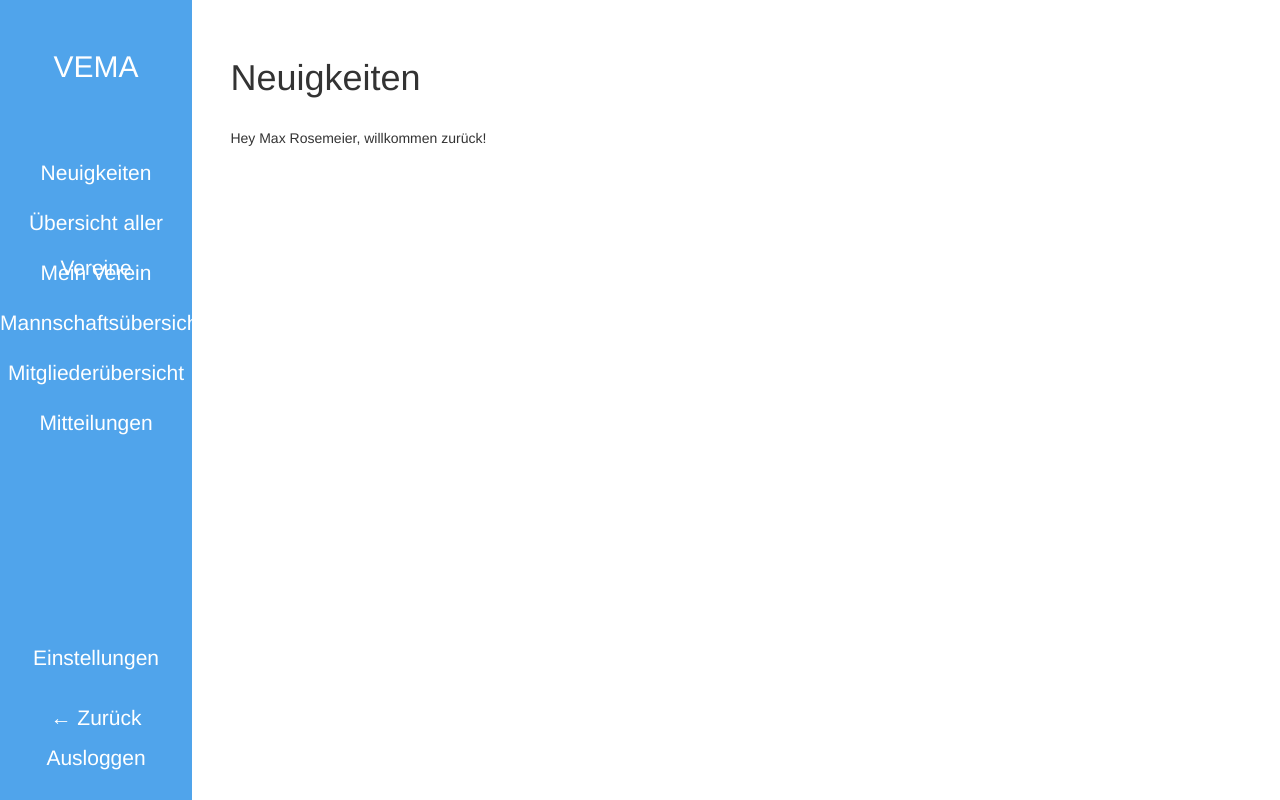
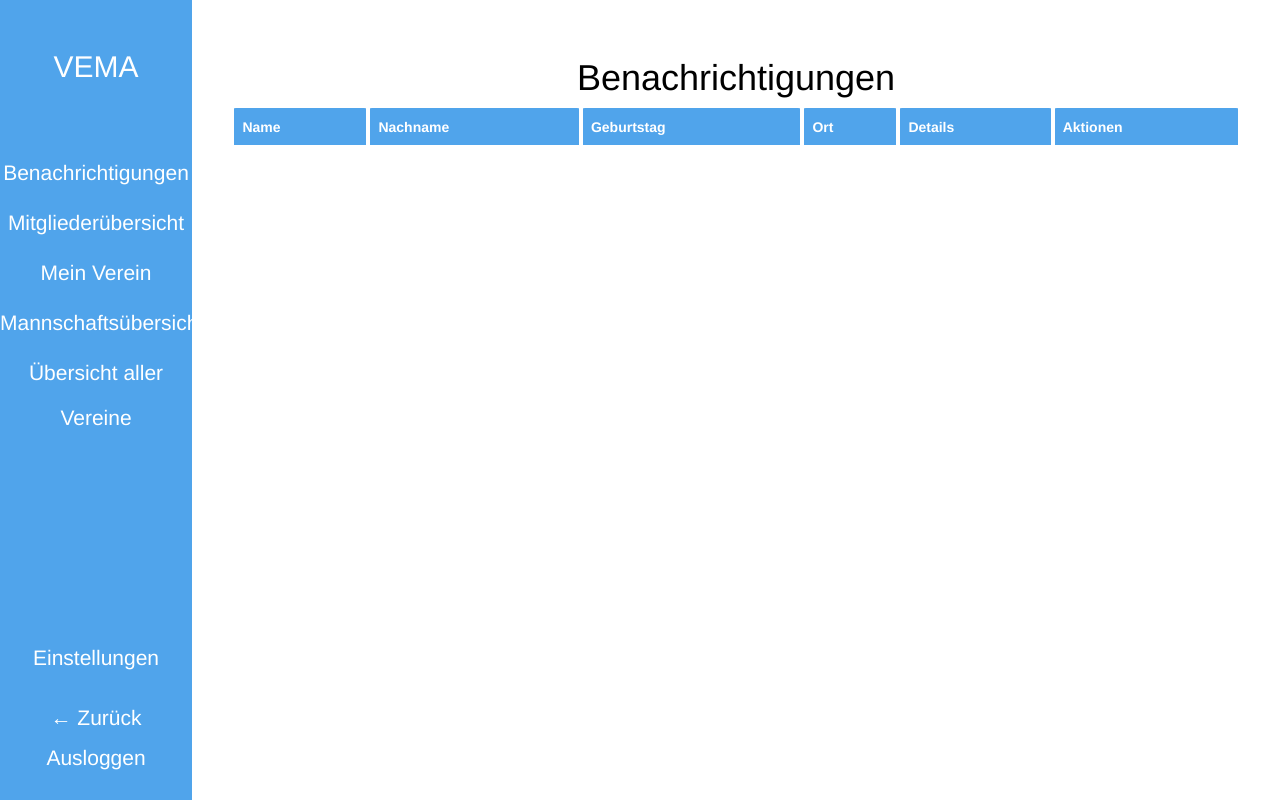
Before and after one commit to SweetBabyCheesus/ManageYourClub, a Django app: page / in a window 1280 px wide. Run offline with Django 3.2, Linux system fonts and the light colour scheme; a user stored in the database is signed in; data comes from the database, SQL or seed files in the repository; both versions use the stored data as it was after the commit; lists and menus that the app fills with data are empty; some libraries are stand-ins or nearby versions.

Commit message:
´benachrichtigungen auf der homepage

```diff
--- a/manageyourclub/notifications/templates/showNotifications.html
+++ b/manageyourclub/notifications/templates/showNotifications.html
@@ -5,7 +5,7 @@ Template zur Darstellung der Beitrittsanfragen/ Mitteilungen des Ausgewählten v
 
 {% extends 'table.html' %}
 
-{% block headline %}Mitteilungen{% endblock headline %}
+{% block headline %}Benachrichtigungen{% endblock headline %}
 
 
 
--- a/manageyourclub/static/templates/base loggedin.html
+++ b/manageyourclub/static/templates/base loggedin.html
@@ -1,13 +1,13 @@
 {% extends 'base.html' %}
 {% block leiste %}
 <div class="base text-center split left" style="position: absolute; bottom: 60px; left: 0; right: 0; color: white;">
-  <a style="position: absolute; left: 0; right: 0; color: white; top: 150px;" href="{% url 'home' %}">Neuigkeiten</a>
-  <a style="position: absolute; left: 0; right: 0; color: white; top: 200px;" href="{% url 'allclubs' %}">Übersicht aller Vereine</a>
+
+  <a style="position: absolute; left: 0; right: 0; color: white; top: 350px;" href="{% url 'allclubs' %}">Übersicht aller Vereine</a>
   {% if club %}
 <a style="position: absolute; left: 0; right: 0; color: white; top: 250px;" href="{% url 'myclub' club=club.id %}">Mein Verein</a>
 <a style="position: absolute; left: 0; right: 0; color: white; top: 300px;" href="{% url 'showAllTeams' club=club.id %}">Mannschaftsübersicht</a>
-<a style="position: absolute; left: 0; right: 0; color: white; top: 350px;" href="{% url 'club_members' club=club.id %}">Mitgliederübersicht</a>
-<a style="position: absolute; left: 0; right: 0; color: white; top: 400px;" href='{% url "requestNotifications" club=club.id %}'>Mitteilungen</a>
+<a style="position: absolute; left: 0; right: 0; color: white; top: 200px;" href="{% url 'club_members' club=club.id %}">Mitgliederübersicht</a>
+<a style="position: absolute; left: 0; right: 0; color: white; top: 150px;" href="{% url 'home' %}">Benachrichtigungen</a>
 {% endif %}
 <a style="position: absolute; bottom: 120px; left: 0; right: 0; color: white;" href="{% url 'userData' %}">Einstellungen</a>
 <a style="position: absolute; bottom: 60px; left: 0; right: 0; color: white;" href="{% url 'home' %}">&larr; Zurück</a>
--- a/manageyourclub/users/templates/home.html
+++ b/manageyourclub/users/templates/home.html
@@ -1,14 +1,45 @@
-{% extends 'base loggedin.html' %}
-{% block title %}Startseite{% endblock %}
+<!--Author: Max
+Template zur Darstellung der Beitrittsanfragen/ Mitteilungen des Ausgewählten vereins
+-->
+{% extends 'table.html' %}
+{% block headline %}Benachrichtigungen{% endblock headline %}
+{% block tablehead %}
+    <th>Name</th>
+    <th>Nachname</th>
+    <th>Geburtstag</th>
+    <th>Ort</th>
+    <th>Details</th>
+    <th>Aktionen</th>
+{% endblock tablehead %}
 
-{% block content %}
-<h1>Neuigkeiten</h1>
-<br>
-    {% if user.is_authenticated %}
-        Hey {{ user.Vorname }} {{ user.Nachname }}, willkommen zurück!
-    {% else %}
-      <h1 style="color:red">Fehler: Als nicht angemeldeter Nutzer solltest du nicht hier sein!</h1>
-    {% endif %}
+{% block tablerows %}
+    {% for clubNot in clubNotifications %}
+        {% if clubNot.status == 1 %}
+            <tr>
+                <td>{{ clubNot.user.Vorname }}</td>
+                <td>{{ clubNot.user.Nachname }}</td>
+                <td>{{ clubNot.user.Geburtstag }}</td>
+                <td>{{ clubNot.user.Adresse.postcode.village }}</td>
+                <td>Beitrittsanfrage</td>
+                <td>
+                    <form action="{% url 'acceptRequestMembership' %}" method="post" id="acceptRequestMembershipForm" style="display:inline;">
+                        {% csrf_token %}
+                        <!--Annahme-Button für Beitrittsanfragen-->
+                        <button type="submit" name="clubNotId" class="btn btn-default" style="margin-left: 4px; border-color: transparent; background-color: var(--vema-blue); color:var(--bg-color);" value="{{ clubNot.id }}" form="acceptRequestMembershipForm">
+                            Annehmen
+                        </button>
+                    </form>
+                    <form action="{% url 'declineRequestMembership' %}" method="post" id="declineRequestMembershipForm" style="display:inline;">
+                        {% csrf_token %}
+                        <!--Ablehnungsbuttons für Beitrittsanfragen-->
+                        <button type="submit" name="clubNotId" class="btn btn-default" style="margin-left: 4px; border-color: transparent; background-color: var(--vema-blue); color:var(--bg-color);" value="{{ clubNot.id }}" form="declineRequestMembershipForm">
+                            Ablehnen
+                        </button>
 
+                    </form>
 
-{% endblock %}
+                </td>
+            </tr>
+        {% endif %}
+    {% endfor %}
+{% endblock tablerows %}
```
Also changed, not shown: manageyourclub/db.sqlite3.
